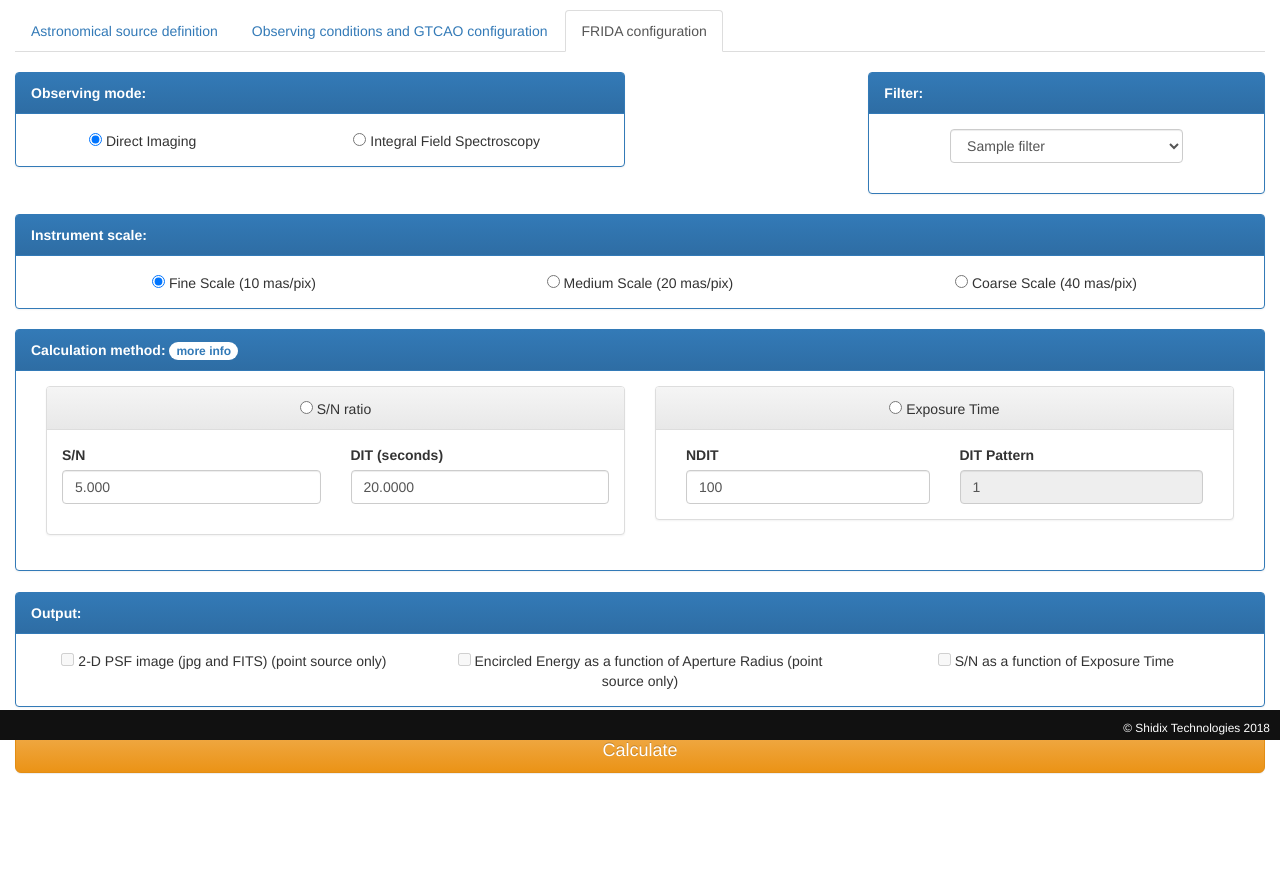
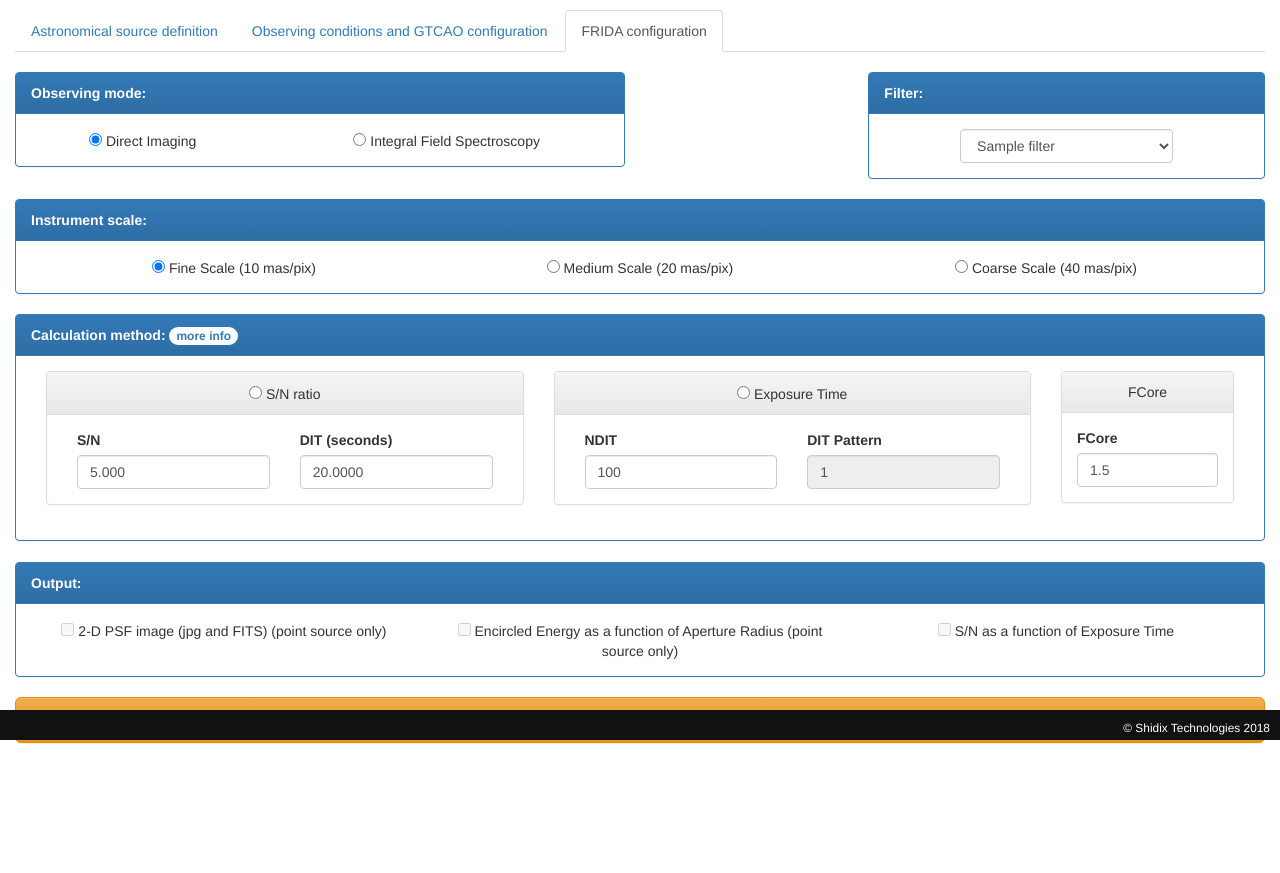
Before and after one commit to anyaterme/frida, a Django app: template frida/templates/index.html in a window 1280 px wide, after a click on "FRIDA configuration". Shown: the part 60-933 px from the top of the page. After the commit the page ends 804 px from the top, so only its background shows below. Run offline with Django 3.2, Linux system fonts and the light colour scheme; the template is opened without the code that fills it: most values are stand-ins (such as "Sample title", 1, 10 or a date in 2020); parts of the project's set-up code (start-up, migrations or seed data) failed here and were passed over; some libraries are stand-ins or nearby versions.

Commit message:
Dani. Add fcore parameter to calculate image

```diff
--- a/frida/templates/params3.html
+++ b/frida/templates/params3.html
@@ -20,7 +20,6 @@
 						<strong>Filter:</strong>
 					</div>
 					<div class="panel-body">
-						<div class="row form-group">
 						<div class="col-md-8 col-md-offset-2 col-xs-12">
 							<select class="form-control form-control-sm" name="filter" id="filter" >
 							{% for filter in list_filters %}
@@ -30,13 +29,11 @@
 						</div>
 					</div>
 				</div>
-				</div>
 				<div class="panel panel-primary spec_dependent hide">
 					<div class="panel-heading">
 						<strong>Grating [&#8491;]:</strong>
 					</div>
 					<div class="panel-body">
-						<div class="row form-group">
 						<div class="col-xs-12 col-md-6 ">
 							<select class="form-control" name="grating" id="grating" onChange="change_grating_value();">
 								{% for grating in list_gratings %}
@@ -46,7 +43,6 @@
 						</div>
 						<div class="col-xs-12 col-md-6 text-left">
 							<input type="text" class="form-control" id="rating_value" name="grating_value" >
-							</div>
 						</div>
 					</div>
 				</div>
@@ -77,30 +73,24 @@
 				<strong>Calculation method:</strong> <a href="#" class="badge">more info</a>
 			</div>
 			<div class="panel-body">
-				<div class="col-xs-12 col-md-6">
+				<div class="col-xs-12 col-md-5">
 					<div class="panel panel-default">
 						<div class="panel-heading text-center ">
 							<input class="" type="radio" name="type_results" value="SN_ratio"/> S/N ratio
 						</div>
 						<div class="panel-body">
-							<div class="row ">
 							<div class="col-xs-12 col-md-6 ">
-									<div class="form-group">
 								<label for="signal_noise">S/N</label>
 								<input class="form-control" type="number" id="signal_noise" name="signal_noise" value="5.000" step="0.001"/>
 							</div>
-								</div>
 							<div class="col-xs-12 col-md-6">
-									<div class="form-group">
 								<label for="DIT_exp" >DIT (seconds)</label>
 								<input class="form-control" type="number" name="DIT_exp" id="DIT_exp" value="20.0000" step="0.0001"/>
 							</div>
 						</div>
 					</div>
 				</div>
-					</div>
-				</div>
-				<div class="col-xs-12 col-md-6">
+				<div class="col-xs-12 col-md-5">
 					<div class="panel panel-default">
 						<div class="panel-heading text-center ">
 							<input class="" type="radio" name="type_results" value="exposure_time"/> Exposure Time
@@ -117,10 +107,21 @@
 						</div>
 					</div>
 				</div>
+				<div class="col-xs-12 col-md-2 imaging_dependent">
+					<div class="panel panel-default">
+						<div class="panel-heading text-center ">
+							FCore
+						</div>
+						<div class="panel-body">
+							<label for="fcore"> FCore </label>
+							<input class="form-control" type="number" name="fcore" id="fcore" value="1.5" step="0.01"/>
 						</div>
 					</div>
 				</div>
-	<div class="col-xs-12 col-md-12">
+			</div>
+		</div>
+	</div>
+	<div class="col-xs-12 col-md-12 form-inline">
 		<div class="panel panel-primary hide" id="ifu_dependent">
 			<div class="panel-heading">
 				<strong>Analysis method:</strong> <a href="#" class="badge"> more info</a>
@@ -150,7 +151,7 @@
 			</div>
 		</div>
 	</div>
-	<div class="col-xs-12">
+	<div class="col-xs-12 form-inline">
 		<div class="panel panel-primary">
 			<div class="panel-heading">
 				<strong>Output:</strong>
--- a/frida/views.py
+++ b/frida/views.py
@@ -232,7 +232,9 @@
 	aocor = GTC_AO(sky_conditions,guide_star,telescope_params.aperture)
 	strehl= aocor.compute_strehl(lambda_eff,sky_conditions['airmass'])
 	psf = aocor.compute_psf(lambda_eff,strehl['StrehlR'])
-	fcore = 1.5 # radius of aperture as a factor of FWHM of the PSF core		FIX ME Where is the parameter?
+	#fcore = 1.5 # radius of aperture as a factor of FWHM of the PSF core		FIX ME Where is the parameter?
+	fcore = float(request.POST.get('fcore', '1.5'))
+	a.debug_values['fcore'] = fcore
 	pixscale = a.pixscale # in arcseconds
 	aperture=aocor.compute_ee(psf,pixscale * u.arcsecond,fcore=fcore)
 	## prueba JAP - redefinimos la apertura
```
Lines whose indentation alone changed are shown as unchanged.
